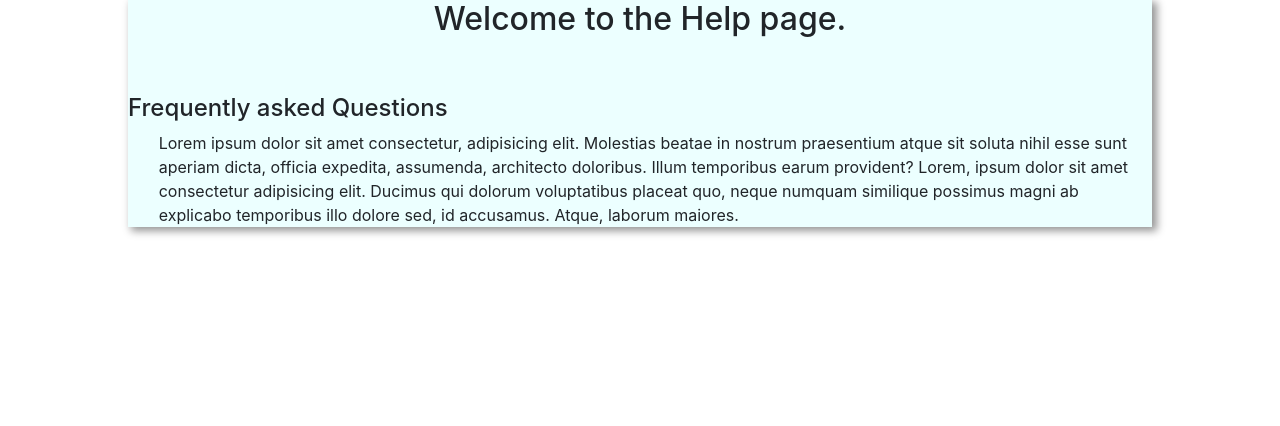
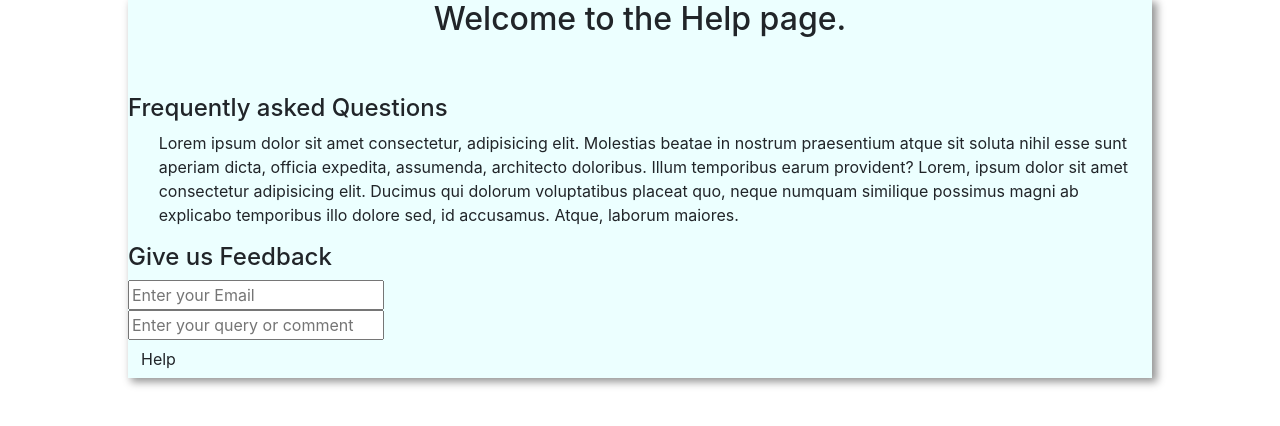
Before and after one commit to arkstudiodevelopers/forthyearproject, a PHP site: page /Help.php in a window 1280 px wide. Shown: the part 56-482 px from the top of the page. Run offline with PHP 8.4, Linux system fonts and the light colour scheme; a user stored in the database is signed in; some libraries are stand-ins or nearby versions.

Commit message:
4thyrbkp

```diff
--- a/Help.php
+++ b/Help.php
@@ -1,5 +1,37 @@
 <?php
 session_start();
+$servername = "localhost";
+	$username = "root";
+	$password = "";
+	$database = "eastend";
+
+	// Create connection
+	$conn = mysqli_connect($servername, $username, $password, $database);
+    // Check connection
+	if (!$conn) {
+		die("Connection failed: " . mysqli_connect_error());
+	}
+	//echo "Connected successfully";
+if(isset($_POST['Help']))
+	{
+		  $Email = $_POST['Email'];
+          $Comment= $_POST['Comment'];
+          echo "$Comment";
+		  if($Email==''){
+			  echo "<script>alert('Please enter your email')</script>";
+			  exit();
+		  }	if($Comment== ''){
+              echo "<script>alert('Please enter your comment')</script>";
+          }
+		else{
+		  //insert the data to table
+		  $sql = "insert into user_request (Email,Comment) values ('$Email','$Comment')";
+		  $query=mysqli_query($conn,$sql);
+		  if($query){
+			  echo "<sript>'User comment uploaded'<script>";
+		  }
+		}
+	}
 ?>
 <!DOCTYPE html>
 <html lang="en">
@@ -52,6 +84,15 @@ session_start();
         Lorem, ipsum dolor sit amet consectetur adipisicing elit. Ducimus qui dolorum voluptatibus placeat quo, neque
         numquam similique possimus magni ab explicabo temporibus illo dolore sed, id accusamus. Atque, laborum maiores.
     </p>
+    <h4>
+        Give us Feedback
+    </h4>
+    <form action="Help.php" method="post">
+        <input type="email" name="Email" id="" placeholder="Enter your Email"><br>
+        <input type="text" name="Comment" id="" placeholder="Enter your query or comment"><br>
+        <input type="submit" class="btn" value="Help" name="Help">
+    </form>
+
   </Div>
 
 </body>
--- a/signUp.php
+++ b/signUp.php
@@ -36,7 +36,7 @@
 		  $sql = "insert into user (Email,Username,Password) values ('$Email','$Username','$Password')";
 		  $query=mysqli_query($conn,$sql);
 		  if($query){
-			  echo "<p> Registration successfull</p>";
+			  echo "<script>alert('Successfuly delivered')</script>";
 		  }
 		}
 	}
```
